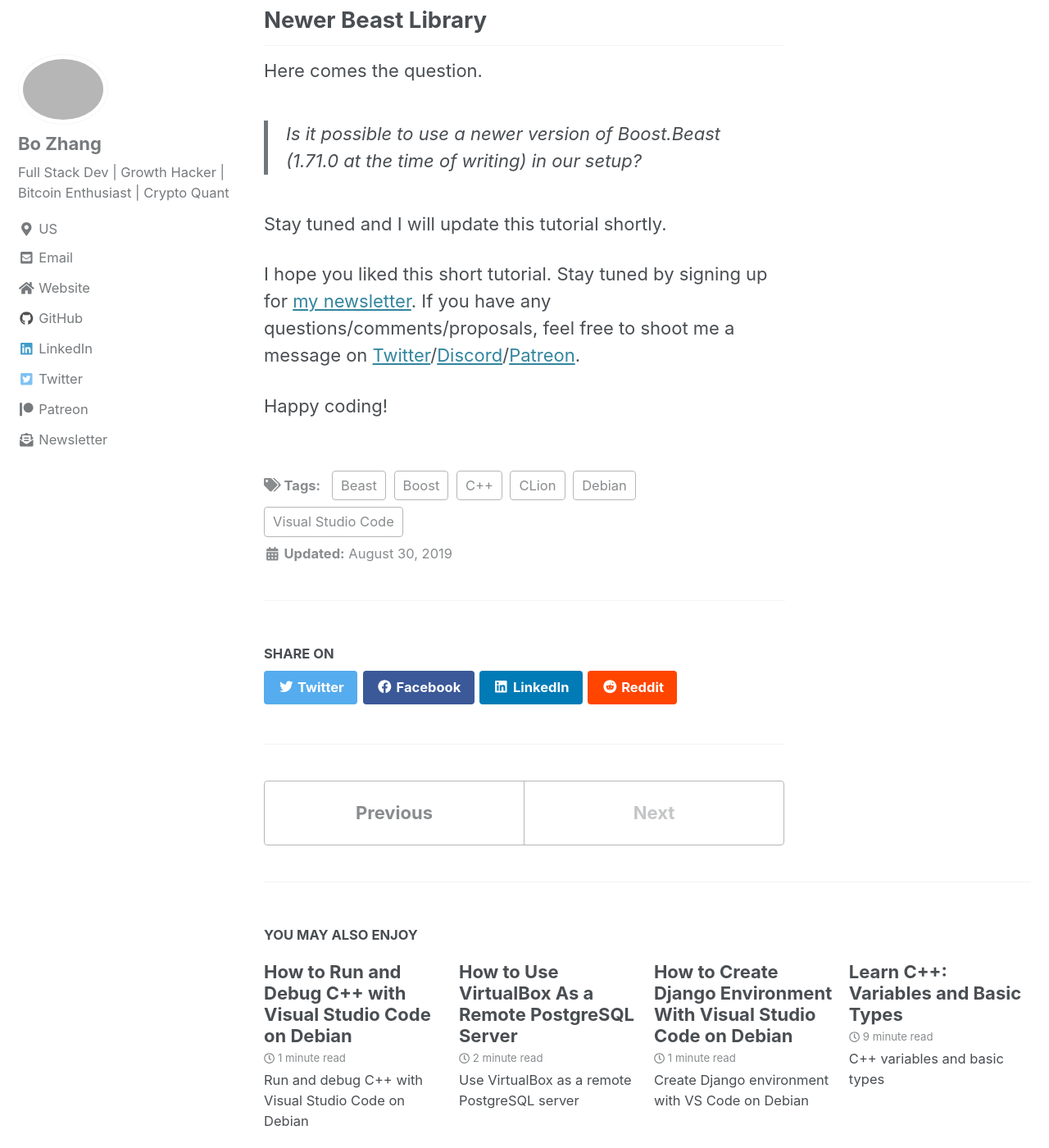
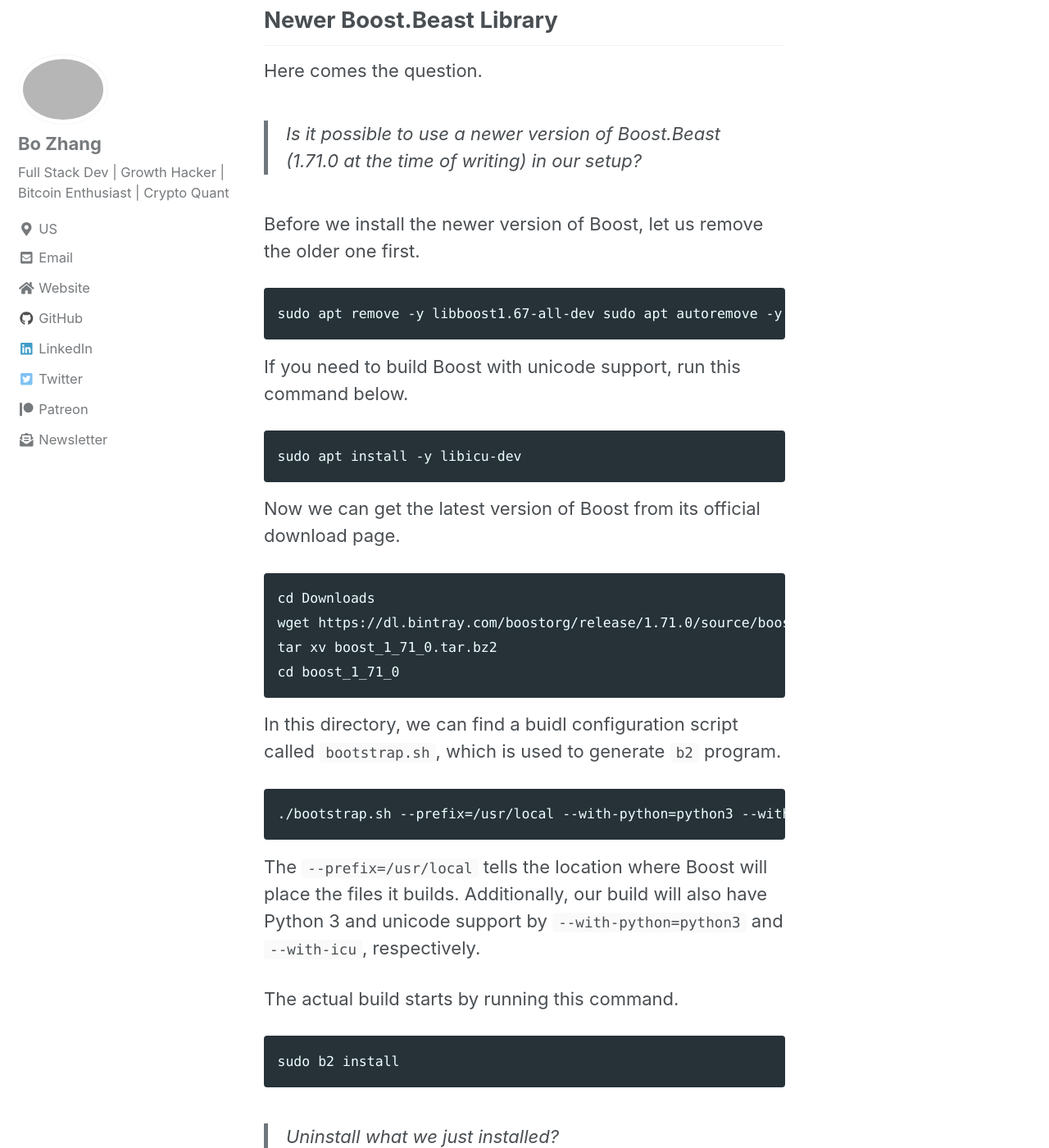
Before and after one commit to 0xboz/blog, a Jekyll site: the page built from _posts/2019-08-30-run-boost-beast-with-vscode-clion-on-debian.md, in a window 1280 px wide and 1400 px high, scrolled down 4949 px. Shown: the whole window at 82% size. Built offline with Jekyll 4.4.1, drawn with Linux system fonts in a browser that asks for light colours; cached includes are drawn as plain includes; nearby versions of some CDN libraries; comment, search, counter and statistics services are not loaded; some of the changed text lies outside the part shown.

Commit message:
Added newer Boost installation

````diff
--- a/_posts/2019-08-30-run-boost-beast-with-vscode-clion-on-debian.md
+++ b/_posts/2019-08-30-run-boost-beast-with-vscode-clion-on-debian.md
@@ -109,13 +109,54 @@ endif()
 
 Notice, both C++11 and C++14 should be working in our setup.
 
-## Newer Beast Library
+## Newer Boost.Beast Library
 
 Here comes the question.
 
 > Is it possible to use a newer version of Boost.Beast (1.71.0 at the time of writing) in our setup?
 
-Stay tuned and I will update this tutorial shortly.
+Before we install the newer version of Boost, let us remove the older one first.
+
+```
+sudo apt remove -y libboost1.67-all-dev sudo apt autoremove -y
+```
+
+If you need to build Boost with unicode support, run this command below.
+
+```
+sudo apt install -y libicu-dev
+```
+
+Now we can get the latest version of Boost from its official download page.
+
+```
+cd Downloads
+wget https://dl.bintray.com/boostorg/release/1.71.0/source/boost_1_71_0.tar.bz2
+tar xv boost_1_71_0.tar.bz2
+cd boost_1_71_0
+```
+
+In this directory, we can find a buidl configuration script called `bootstrap.sh`, which is used to generate `b2` program.
+
+```
+./bootstrap.sh --prefix=/usr/local --with-python=python3 --with-icu
+```
+The `--prefix=/usr/local` tells the location where Boost will place the files it builds. Additionally, our build will also have Python 3 and unicode support by `--with-python=python3` and `--with-icu`, respectively.
+
+The actual build starts by running this command.
+
+```
+sudo b2 install
+```
+
+> Uninstall what we just installed?
+
+You got it!
+
+```
+sudo rm -r /usr/local/include/boost
+sudo rm -r /usr/local/lib/libboost*
+```
 
 I hope you liked this short tutorial. Stay tuned by signing up for [my newsletter](http://eepurl.com/gxmy39). If you have any questions/comments/proposals, feel free to shoot me a message on [Twitter](https://twitter.com/0xboz)/[Discord](https://discord.gg/jchMcc2)/[Patreon](https://www.patreon.com/0xboz).
 
````
